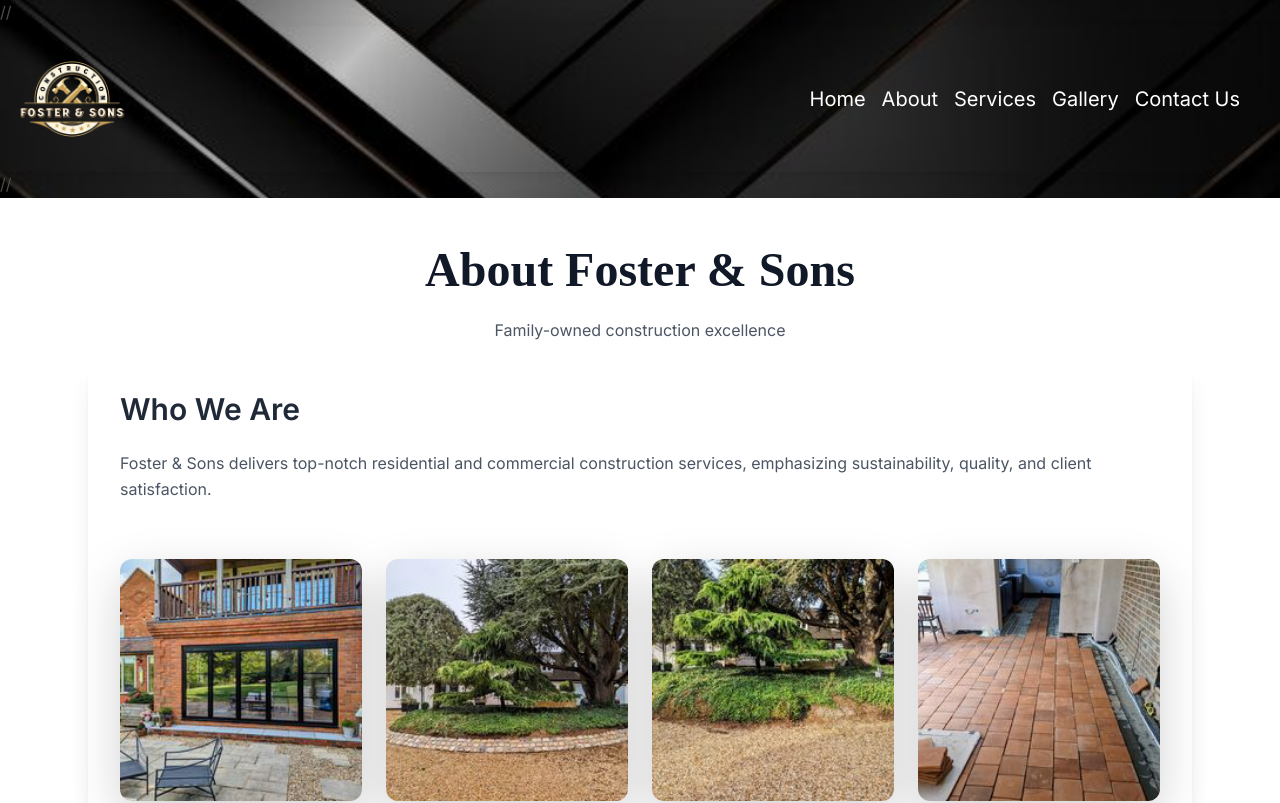
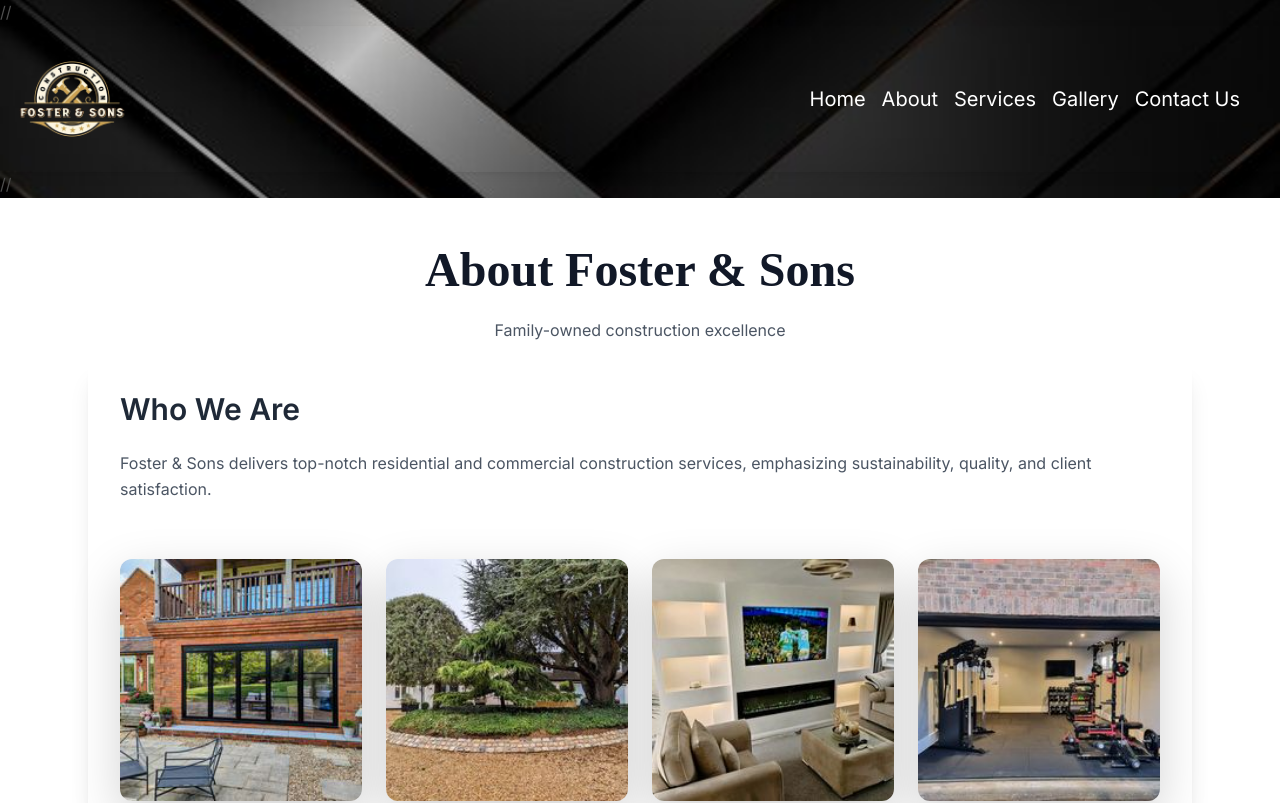
Before and after one commit to jacam666/fosters-construction, a Next.js app: page /about in a window 1280 px wide. Shown: the top 803 px of the page. Built offline with nearby package versions, Linux system fonts and the light colour scheme.

Commit message:
fixed deployment issue

```diff
--- a/src/app/about/page.tsx
+++ b/src/app/about/page.tsx
@@ -40,14 +40,14 @@
                             className="rounded-xl object-cover shadow-lg"
                         />
                         <Image
-                            src="/images/galleryImages/galleryimage11.jpg"
+                            src="/images/galleryImages/galleryimage3.jpg"
                             alt="About Us"
                             width={600}
                             height={400}
                             className="rounded-xl object-cover shadow-lg"
                         />
                         <Image
-                            src="/images/galleryImages/galleryimage12.jpg"
+                            src="/images/galleryImages/galleryimage7.jpg"
                             alt="About Us"
                             width={600}
                             height={400}
```
